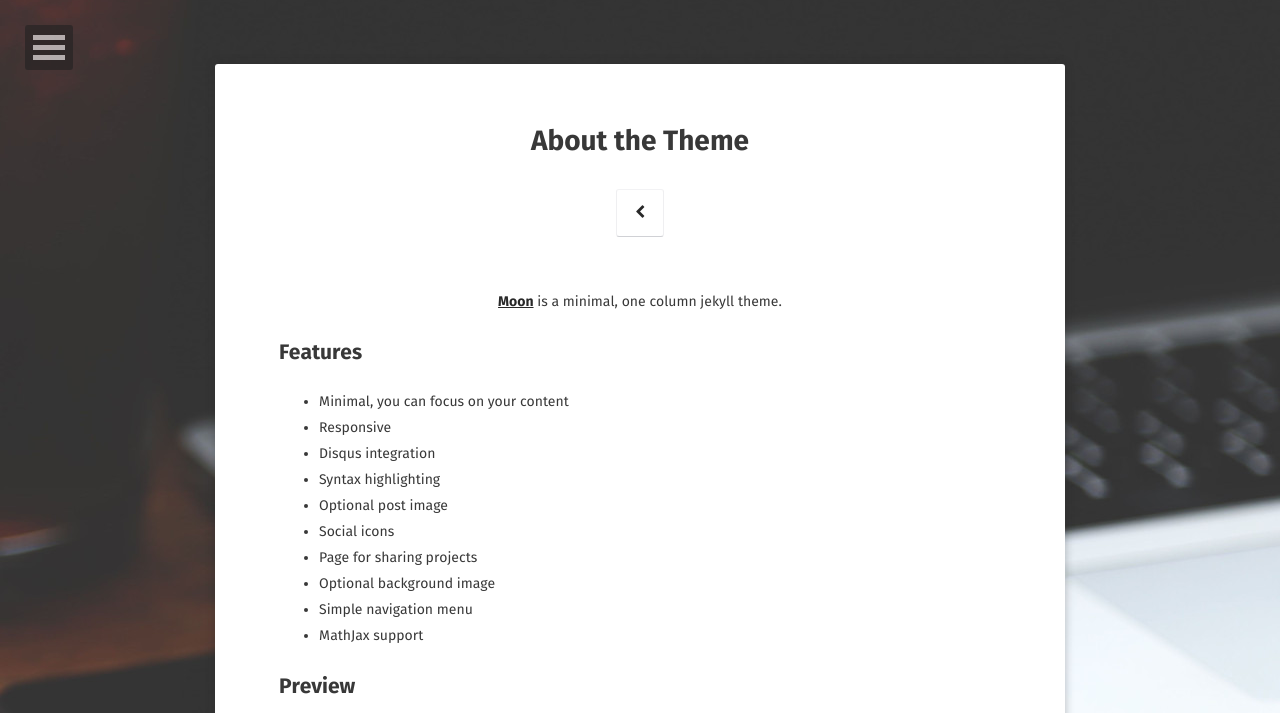
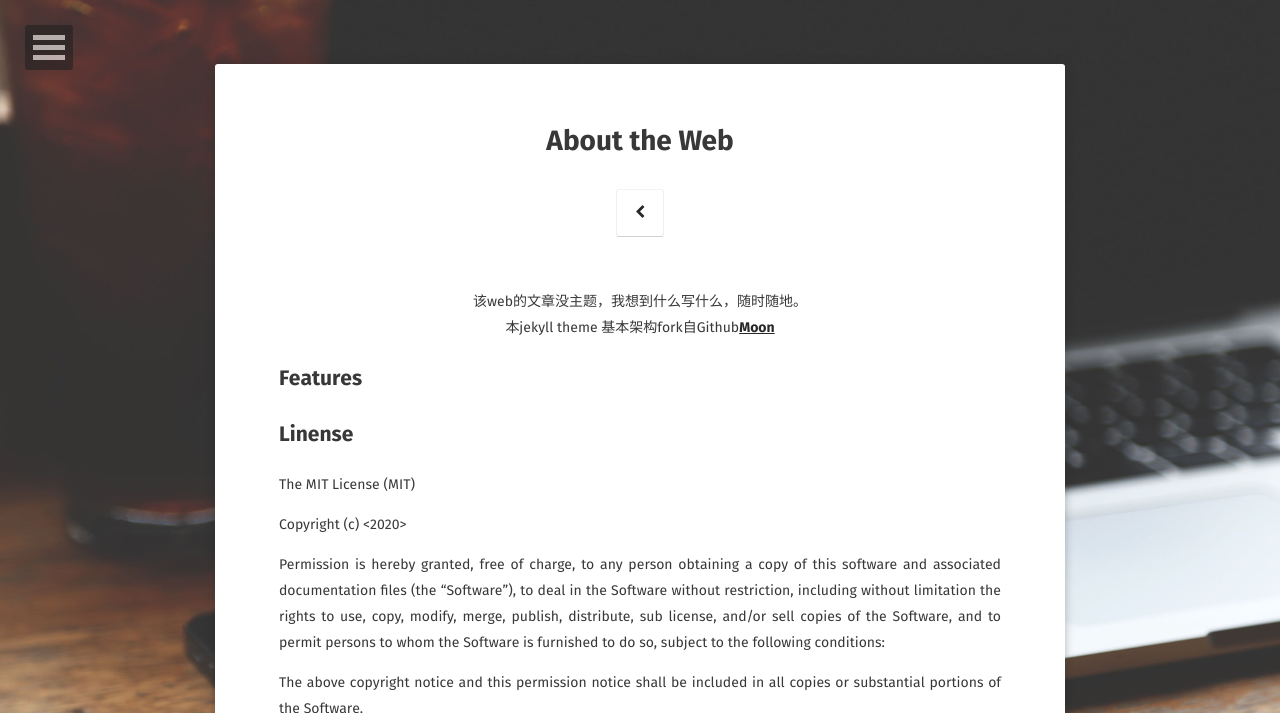
Before and after one commit to aiologybay/aiologybay.github.io, a Jekyll site: the page built from about/index.md, in a window 1280 px wide, cut to the strip 0-713 px from the top of the page. Built offline with Jekyll 4.4.1, drawn with Linux system fonts in a browser that asks for light colours; some web fonts are replaced; some of the changed text lies outside the part shown.

Commit message:
initial commit

```diff
--- a/_config.yml
+++ b/_config.yml
@@ -6,7 +6,7 @@ reading_time:       true
 words_per_minute:   200
 logo:               'assets/img/logo.png'
 background:         'assets/img/placeholder-big.jpg'
-tiled_bg:           true   # Set this true if you want to tile your background image, otherwise it will be covered
+tiled_bg:           false   # Set this true if you want to tile your background image, otherwise it will be covered
 locale:             en_US
 url:                https://aiologybay.github.io
 
--- a/about/index.md
+++ b/about/index.md
@@ -1,24 +1,25 @@
 ---
 layout: page
-title: About the Theme
-tags: [about, Jekyll, theme, moon]
-date: 2016-03-21
+title: About the Web
+tags: [about]
+date: 2020-02-06
 comments: false
 ---
 
-<center><a href="http://taylantatli.github.io/Moon"><b>Moon</b></a> is a minimal, one column jekyll theme.</center>
+<center>该web的文章没主题，我想到什么写什么，随时随地。</center>
+<center>本jekyll theme 基本架构fork自Github<a href="http://taylantatli.github.io/Moon"><b>Moon</b></a></center>
 
 ## Features
-* Minimal, you can focus on your content
-* Responsive
-* Disqus integration
-* Syntax highlighting
-* Optional post image
-* Social icons
-* Page for sharing projects
-* Optional background image
-* Simple navigation menu
-* MathJax support
+## Linense
+The MIT License (MIT)
+
+Copyright (c) <2020> <copyright aiologybay>
+
+Permission is hereby granted, free of charge, to any person obtaining a copy of this software and associated documentation files (the "Software"), to deal in the Software without restriction, including without limitation the rights to use, copy, modify, merge, publish, distribute, sub license, and/or sell copies of the Software, and to permit persons to whom the Software is furnished to do so, subject to the following conditions:
+
+The above copyright notice and this permission notice shall be included in all copies or substantial portions of the Software.
+
+THE SOFTWARE IS PROVIDED "AS IS", WITHOUT WARRANTY OF ANY KIND, EXPRESS OR IMPLIED, INCLUDING BUT NOT LIMITED TO THE WARRANTIES OF MERCHANTABILITY,FITNESS FOR A PARTICULAR PURPOSE AND NON INFRINGEMENT. IN NO EVENT SHALL THE AUTHORS OR COPYRIGHT HOLDERS BE LIABLE FOR ANY CLAIM, DAMAGES OR OTHER LIABILITY, WHETHER IN AN ACTION OF CONTRACT, TORT OR OTHERWISE, ARISING FROM,OUT OF OR IN CONNECTION WITH THE SOFTWARE OR THE USE OR OTHER DEALINGS IN THE SOFTWARE.
 
 ## Preview
 
```
